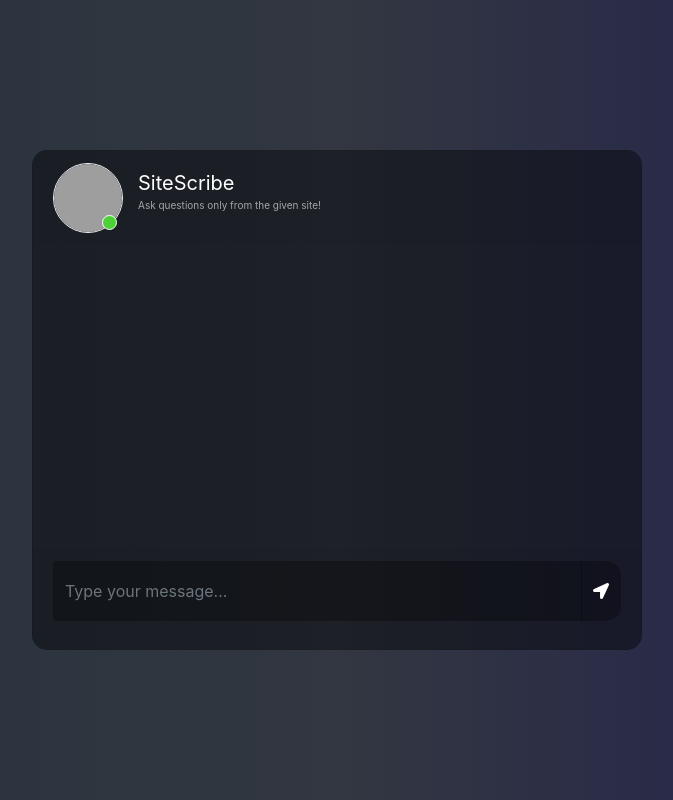
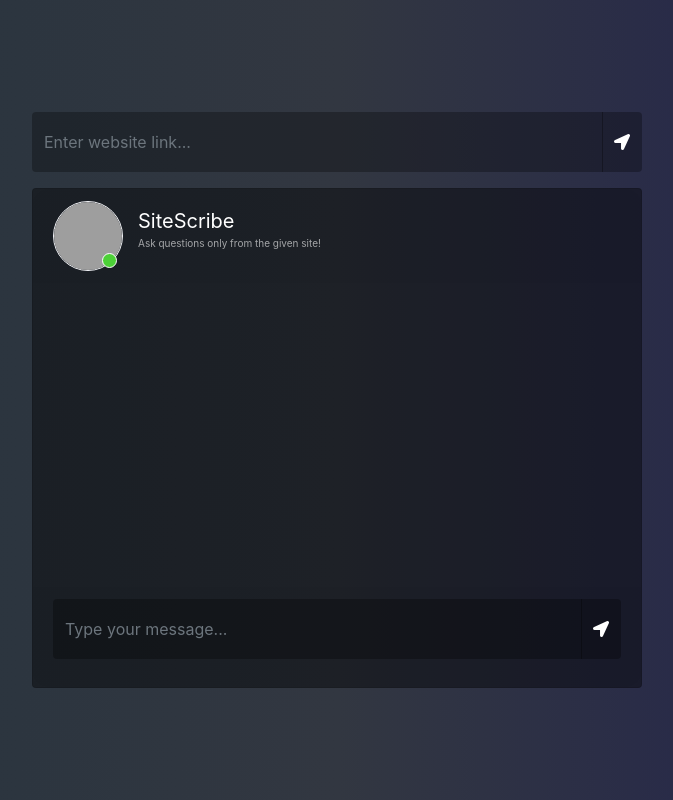
Before and after one commit to HirparaAmit/SiteScribe, a Flask app: page / in a window 1280 px wide. Shown: the whole page, without its empty margins (303-976 px from the left). Run offline with Flask 3, Linux system fonts and the light colour scheme; some libraries are stand-ins or nearby versions; grey boxes are pictures that could not be loaded.

Commit message:
Update UI

```diff
--- a/app.py
+++ b/app.py
@@ -5,25 +5,25 @@
 
 app = Flask(__name__)
 
-url = 'https://arxiv.org/abs/2402.05935'
-loader = WebBaseLoader(url)
-data = loader.load()
+# url = 'https://arxiv.org/abs/2402.05935'
+# loader = WebBaseLoader(url)
+# data = loader.load()
 
-genai.configure(api_key=os.getenv("GOOGLE_API_KEY"))
-model = genai.GenerativeModel('gemini-pro')
+# genai.configure(api_key=os.getenv("GOOGLE_API_KEY"))
+# model = genai.GenerativeModel('gemini-pro')
 
 @app.route('/')
 def index():
     return render_template('index.html')
 
-@app.route('/get', methods=['GET','POST'])
-def chat():
-    if request.method == 'POST':
-        msg = request.form['msg']
-        prompt = f"""Answer the question as precise as possible using the provided context. This context is scraped from a website, so if user mentions website, he means this given context.\n\n
-                    Context: \n {data[0].page_content}?\n
-                    Question: \n {msg} \n
-                    Answer:
-                """
-        response = model.generate_content(prompt)
-        return response.text
+# @app.route('/get', methods=['GET','POST'])
+# def chat():
+#     if request.method == 'POST':
+#         msg = request.form['msg']
+#         prompt = f"""Answer the question as precise as possible using the provided context. This context is scraped from a website, so if user mentions website, he means this given context.\n\n
+#                     Context: \n {data[0].page_content}?\n
+#                     Question: \n {msg} \n
+#                     Answer:
+#                 """
+#         response = model.generate_content(prompt)
+#         return response.text
--- a/static/style.css
+++ b/static/style.css
@@ -12,7 +12,6 @@
 }
 .card{
 	height: 500px;
-	border-radius: 15px !important;
 	background-color: rgba(0,0,0,0.4) !important;
 }
 .contacts_body{
@@ -63,7 +62,6 @@
 	cursor: pointer;
 }
 .send_btn{
-	border-radius: 0 15px 15px 0 !important;
 	background-color: rgba(0,0,0,0.3) !important;
 	border:0 !important;
 	color: white !important;
--- a/templates/index.html
+++ b/templates/index.html
@@ -17,6 +17,12 @@
 		<div class="container-fluid h-100">
 			<div class="row justify-content-center h-100">
 				<div class="col-md-8 col-xl-6 chat">
+					<form action="/link" class="input-group" method="post">
+						<input type="url" name="url" placeholder="Enter website link..." autocomplete="off" class="form-control type_msg" required/>
+						<div class="input-group-append">
+							<button type="submit" id="send" class="input-group-text send_btn"><i class="fas fa-location-arrow"></i></button>
+						</div>
+					</form>
 					<div class="card">
 						<div class="card-header msg_head">
 							<div class="d-flex bd-highlight">
@@ -30,10 +36,8 @@
 								</div>
 							</div>
 						</div>
-						<div id="messageFormeight" class="card-body msg_card_body">
+						<div id="messageFormeight" class="card-body msg_card_body"></div>
 
-
-						</div>
 						<div class="card-footer">
 							<form id="messageArea" class="input-group">
                                 <input type="text" id="text" name="msg" placeholder="Type your message..." autocomplete="off" class="form-control type_msg" required/>
```
